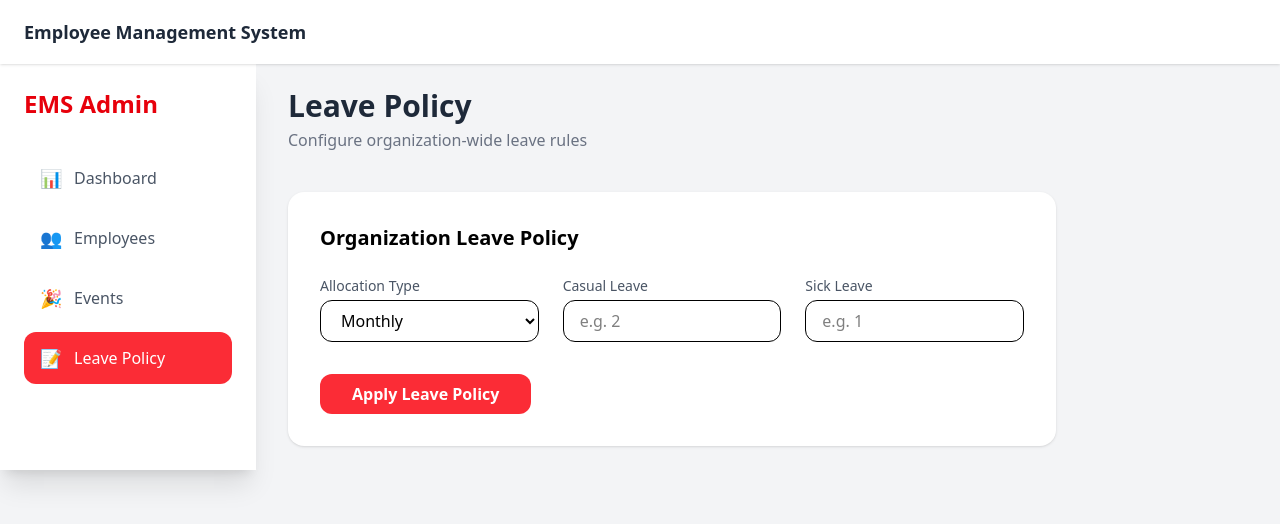
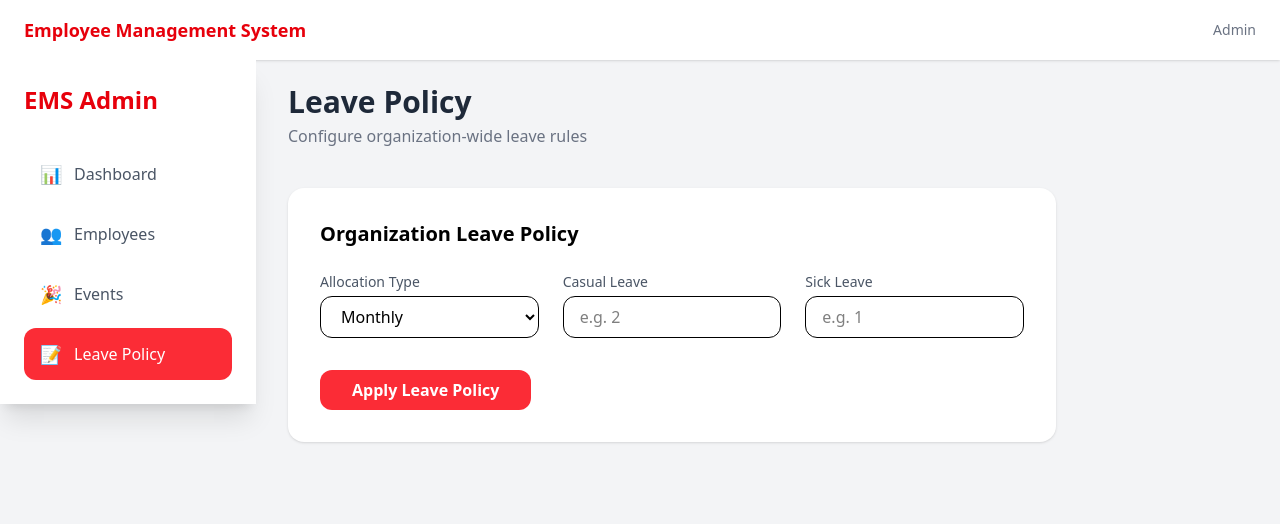
Before and after one commit to Manthancode28/Employee-Management-System, a React (Vite) app in the folder frontend/: page /admin/leave-policy in a window 1280 px wide. Shown: the top 524 px of the page. Built offline with nearby package versions, Linux system fonts and the light colour scheme; no server answers; sample sign-in values are in the browser's storage.

Commit message:
Implemented node emailer for company domain

```diff
--- a/frontend/src/components/layout/DashboardLayout.jsx
+++ b/frontend/src/components/layout/DashboardLayout.jsx
@@ -1,27 +1,36 @@
+import { useState } from "react";
 import Topbar from "./Topbar";
 import Sidebar from "./Sidebar";
 
 const DashboardLayout = ({ children }) => {
   const role = localStorage.getItem("role");
+  const [sidebarOpen, setSidebarOpen] = useState(false);
 
   return (
-    <div className="min-h-screen bg-gray-100">
+    <div className="min-h-screen bg-gray-100 overflow-x-hidden">
 
-      {/* TOP BAR */}
-      <div className="sticky top-0 z-50">
-        <Topbar />
-      </div>
+      {/* TOPBAR */}
+      <Topbar onMenuClick={() => setSidebarOpen(true)} />
 
-      {/* BODY */}
       <div className="flex">
 
-        {/* SIDEBAR (Admin only for now) */}
+        {/* SIDEBAR */}
         {role === "admin" && (
-          <Sidebar />
+          <Sidebar
+            isOpen={sidebarOpen}
+            onClose={() => setSidebarOpen(false)}
+          />
         )}
 
         {/* MAIN CONTENT */}
-        <main className="flex-1 px-8 py-6 overflow-y-auto">
+        <main
+          className="
+            flex-1
+            px-4 sm:px-6 lg:px-8
+            py-6
+            transition-all
+          "
+        >
           {children}
         </main>
 
--- a/frontend/src/components/layout/Sidebar.jsx
+++ b/frontend/src/components/layout/Sidebar.jsx
@@ -1,11 +1,12 @@
 import { Link, useLocation } from "react-router-dom";
 
-const Sidebar = () => {
+const Sidebar = ({ isOpen, onClose }) => {
   const { pathname } = useLocation();
 
   const navItem = (path, label, icon) => (
     <Link
       to={path}
+      onClick={onClose}
       className={`flex items-center gap-3 px-4 py-3 rounded-xl font-medium transition
         ${
           pathname === path
@@ -19,7 +20,31 @@ const Sidebar = () => {
   );
 
   return (
-    <aside className="w-64 bg-white shadow-xl p-6">
+    <>
+      {/* OVERLAY (mobile) */}
+      {isOpen && (
+        <div
+          className="fixed inset-0 bg-black/40 z-40 lg:hidden"
+          onClick={onClose}
+        />
+      )}
+
+      {/* SIDEBAR */}
+      <aside
+        className={`
+          fixed lg:static
+          top-0 left-0
+          h-full
+          w-64
+          bg-white
+          shadow-xl
+          p-6
+          z-50
+          transform transition-transform duration-300
+          ${isOpen ? "translate-x-0" : "-translate-x-full"}
+          lg:translate-x-0
+        `}
+      >
         <h2 className="text-2xl font-bold text-red-600 mb-8">
           EMS Admin
         </h2>
@@ -31,6 +56,7 @@ const Sidebar = () => {
           {navItem("/admin/leave-policy", "Leave Policy", "📝")}
         </nav>
       </aside>
+    </>
   );
 };
 
--- a/frontend/src/components/layout/Topbar.jsx
+++ b/frontend/src/components/layout/Topbar.jsx
@@ -1,10 +1,29 @@
-const Topbar = () => {
+const Topbar = ({ onMenuClick }) => {
   return (
-    <div className="h-16 bg-white shadow flex items-center px-6">
-      <h1 className="text-lg font-semibold text-gray-800">
-        Employee Management System
-      </h1>
-    </div>
+    <header className="sticky top-0 z-50 bg-white shadow-sm">
+      <div className="flex items-center justify-between px-4 sm:px-6 py-4">
+
+        {/* LEFT */}
+        <div className="flex items-center gap-3">
+          {/* HAMBURGER (mobile only) */}
+          <button
+            onClick={onMenuClick}
+            className="lg:hidden text-2xl"
+          >
+            ☰
+          </button>
+
+          <h1 className="text-lg font-bold text-red-600">
+            Employee Management System
+          </h1>
+        </div>
+
+        {/* RIGHT */}
+        <div className="text-sm text-gray-500">
+          Admin
+        </div>
+      </div>
+    </header>
   );
 };
 
```
Also changed, not shown: 2 other files (tests, documents, lock files or other folders). Lines whose indentation alone changed are shown as unchanged.
